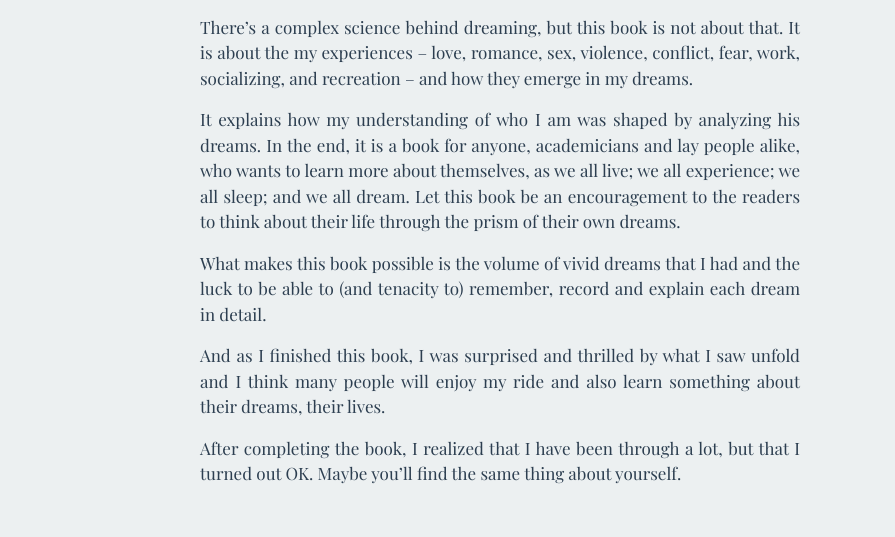
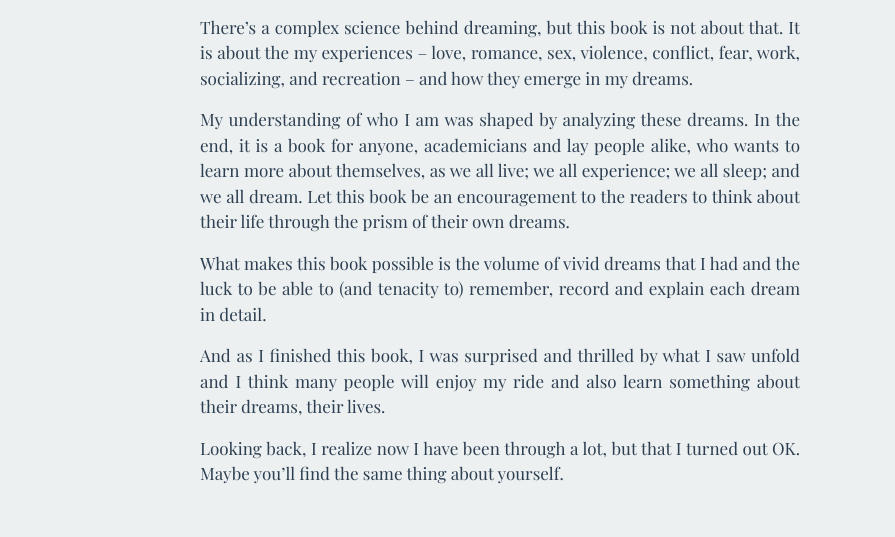
Before and after one commit to Natesuri/myDreamsAndMe, a website built with webpack: page index.html in a window 1280 px wide. Shown: the part 499-1036 px from the top of the page, 0-895 px from the left. Built offline with nearby package versions, Linux system fonts and the light colour scheme; files whose address does not match are found by name.

Commit message:
Updates Intro Copy
Fixes typos and grammar in intro copy.

```diff
--- a/index.html
+++ b/index.html
@@ -51,13 +51,13 @@
             <h2 class='author'>By Emilio S Cot</h2> -->
             <p>There’s a complex science behind dreaming, but this book is not about that. It is about the my experiences – love, romance, sex, violence, conflict, fear, work, socializing, and recreation – and how they emerge in my dreams.</p>
 
-            <p>It explains how my understanding of who I am was shaped by analyzing his dreams. In the end, it is a book for anyone, academicians and lay people alike, who wants to learn more about themselves, as we all live; we all experience; we all sleep; and we all dream. Let this book be an encouragement to the readers to think about their life through the prism of their own dreams.</p>
+            <p>My understanding of who I am was shaped by analyzing these dreams. In the end, it is a book for anyone, academicians and lay people alike, who wants to learn more about themselves, as we all live; we all experience; we all sleep; and we all dream. Let this book be an encouragement to the readers to think about their life through the prism of their own dreams.</p>
 
             <p>What makes this book possible is the volume of vivid dreams that I had and the luck to be able to (and tenacity to) remember, record and explain each dream in detail.</p>
 
             <p>And as I finished this book, I was surprised and thrilled by what I saw unfold and I think many people will enjoy my ride and also learn something about their dreams, their lives.</p>
 
-            <p>After completing the book, I realized that I have been through a lot, but that I turned out OK. Maybe you’ll find the same thing about yourself.</p>
+            <p>Looking back, I realize now I have been through a lot, but that I turned out OK. Maybe you’ll find the same thing about yourself.</p>
             <!-- <div class='about-actions'>
               <div><span data-scroll-to='endorsements'>Endorsements</span></div>
               <div><span data-scroll-to='buy'>Buy Now</span></div>
```
